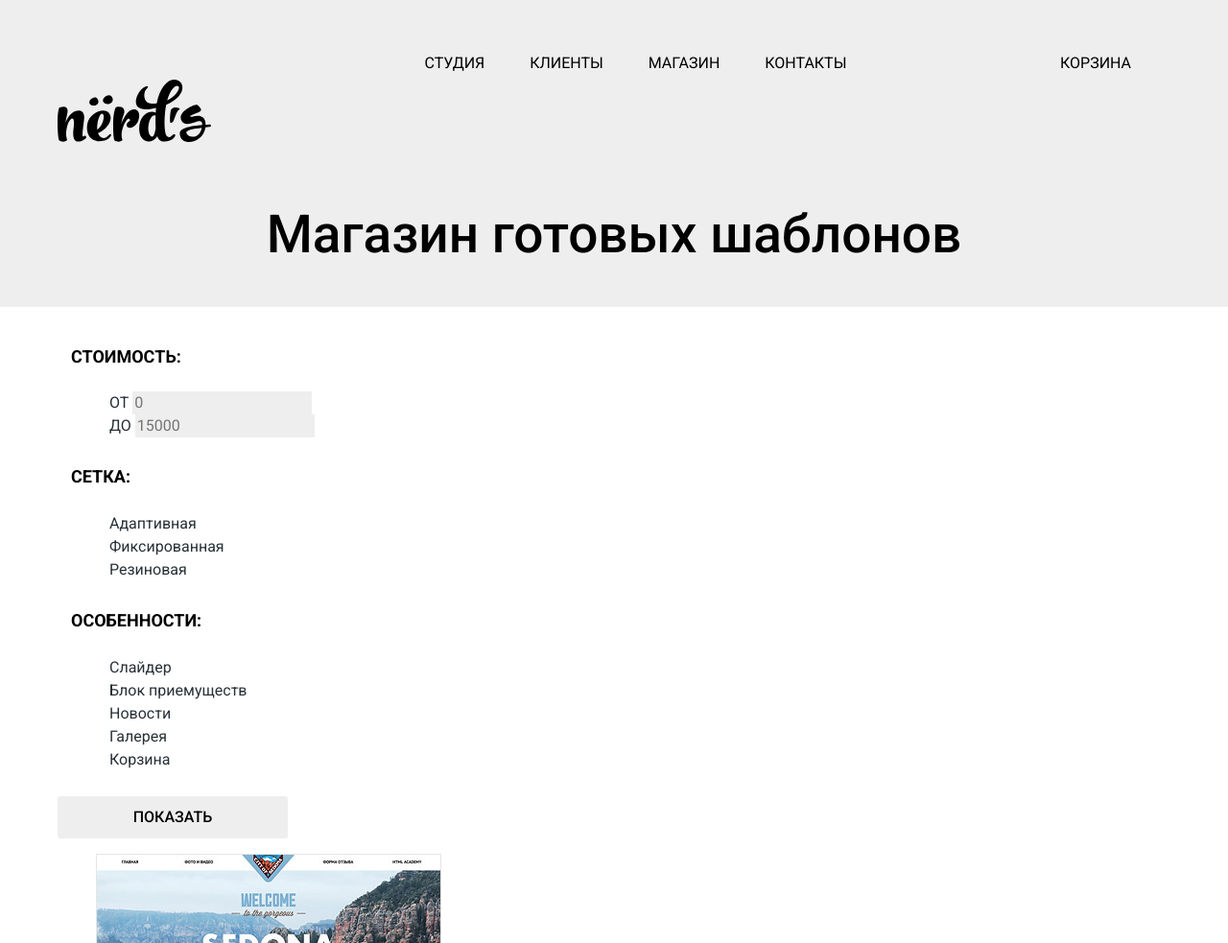
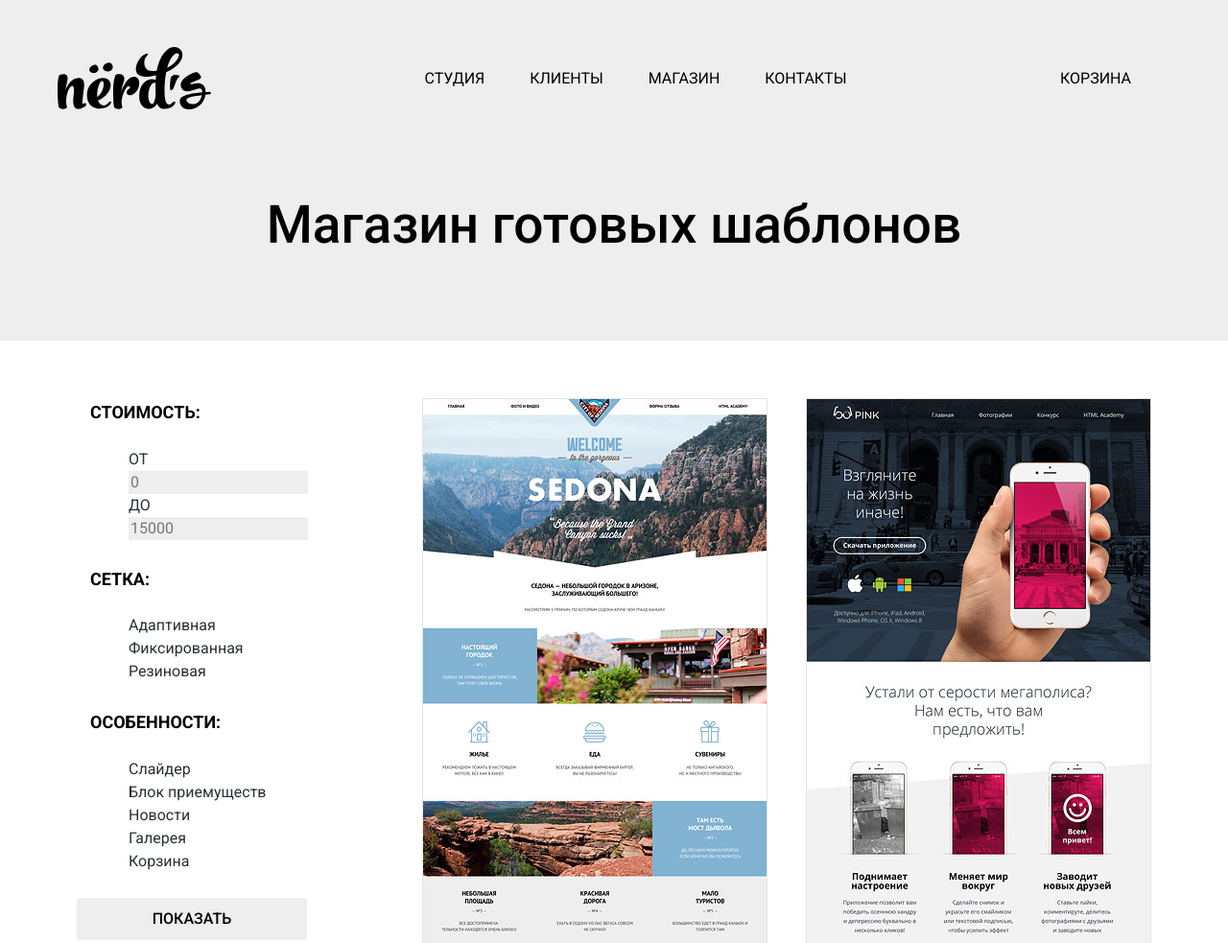
Before and after one commit to ollyluia/876001-nerds-25, a plain HTML site: page catalog.html in a window 1280 px wide. Shown: the top 983 px of the page at 96% size. Drawn offline with Linux system fonts and the light colour scheme.

Commit message:
готовая разметка

```diff
--- a/catalog.html
+++ b/catalog.html
@@ -25,6 +25,7 @@
     </header>
 
     <main class="container">
+    	<div class="catalog-columns">
             <section class="filters">
                 <h2 class="visually-hidden">фильтр шаблонов</h2>
                 <form class="filter" method="get" action="https://echo.htmlacademy.ru">
@@ -160,6 +161,7 @@
                             <li class="pagination-item"><a href="#">Следующая</a></li>
                         </ul>
                     </section>
+        </div>
 
         <section class="modal modal-map">
         	<h2 class="visually-hidden">Как до нас добраться</h2>
--- a/css/style.css
+++ b/css/style.css
@@ -373,17 +373,23 @@ a {
 }
 
 .main-navigation {
-    background-color: #eeeeee;
+    /*background-color: #eeeeee;*/
     display: flex;
     justify-content: space-between;
     width: 1160px;
     align-items: center;
     margin-right: auto;
     margin-left: auto;
-    height: 132px;
+    /*height: 114px;*/
     /*margin-top: 49px;*/
     margin-top: 0;
     margin-bottom: 0;
+    padding-top: 49px;
+}
+
+.main-navigation-wrapper {
+	width: 100%;
+	background-color: #eeeeee;
 }
 
 .main-header-logo {
@@ -392,7 +398,7 @@ a {
 }
 
 .main-header-logo img {
-	margin-top: 49px;
+	/*margin-top: 49px;*/
 }
 
 .site-navigation {
@@ -413,7 +419,7 @@ a {
 /*-------------SLIDER-------------------------------------------*/
 
 .container {
-  width: 1200px;
+  width: 1160px;
   margin: 0 auto;
   padding: 0 20px;
   box-sizing: border-box;
@@ -558,6 +564,7 @@ a {
 	width: 1440px;
 	margin-left: auto;
 	margin-right: auto;
+	margin-top: 80px;
 }
 
 .service-items {
@@ -664,13 +671,15 @@ a {
 
 /*-----------------map-----------------------*/
 
-.map {
+.modal-map {
     width: 1440px;
     margin:  0;
     padding: 0;
+    margin-right: auto;
+    margin-left: auto;
     box-sizing: content-box;
-    display: block;
-    justify-content: center;
+    /*display: block;
+    justify-content: center;*/
 }
 
 /*-----------------fooooooooter--------------*/
@@ -682,6 +691,8 @@ a {
 	margin-left: 140px;
 	margin-left: auto;
 	margin-right: auto;
+	margin-top: 69px;
+	margin-bottom: 78px;
 }
 
 .main-footer ul{
@@ -706,7 +717,54 @@ a {
 
 
 .page-title {
-	margin-top: 85px;
-	padding-bottom: 48px;
+	margin-top: 93px;
+	padding-bottom: 93px;
+	margin-bottom: 0;
+	margin-bottom: 0;
 	box-sizing: border-box;
 }
+
+.filter {
+	width: 260px;
+	margin-top: 60px;
+}
+
+.catalog-list {
+	padding: 0;
+	margin: 0;
+	list-style: none;
+	display: flex;
+	flex-wrap: wrap;
+	margin-bottom: 60px;
+	margin-top: 60px;
+}
+
+.catalog-item:nth-child(2n) {
+  margin-right: 0;
+}
+
+.catalog {
+	width: 760px;
+}
+
+.catalog-columns {
+	display: flex;
+	justify-content: space-between;
+}
+
+.catalog-item {
+	width: 360px;
+	margin-bottom: 33px;
+	margin-right: 40px;
+}
+
+.pagination-list {
+  padding: 0;
+  margin: 0;
+
+  list-style: none;
+  display: flex;
+  width: 443px;
+  justify-content: space-between;
+  margin-bottom: 60px;
+}
```
Also changed, not shown: index.html (+5 -1 lines). Lines whose indentation alone changed are shown as unchanged.
